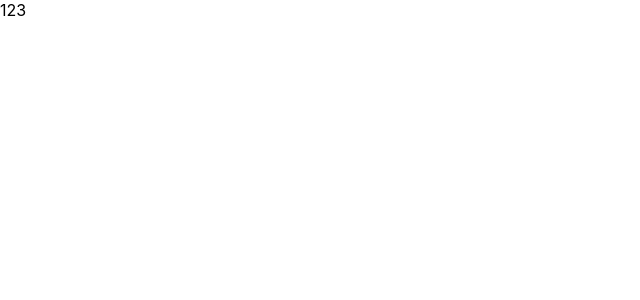
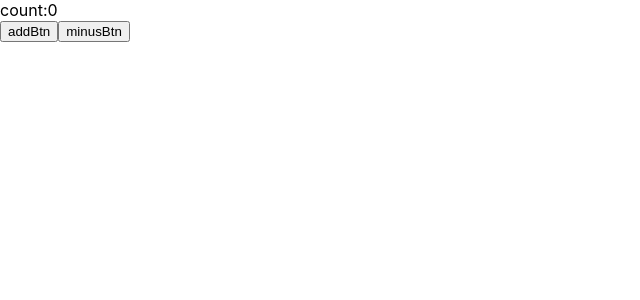
Before and after one commit to yuanguandong/code, a React (Create React App) app in the folder reactdemo/: page / in a window 1280 px wide. Shown: the top 300 px of the page, without its empty margins (0-640 px from the left). Built offline with nearby package versions, Linux system fonts and the light colour scheme.

Commit message:
feat: redux

```diff
--- /dev/null
+++ b/reactdemo/src/Redux.jsx
@@ -0,0 +1,114 @@
+import React, { useEffect, useState, memo, useMemo } from "react";
+import ReactDOM from "react-dom";
+
+// 迷你版redux实现
+// 全局数据集合构造函数
+function createStore(reducer) {
+  var state;
+  var listeners = [];
+  var getState = () => state;
+  var dispatch = (action) => {
+    state = reducer(state, action);
+    listeners.forEach((l) => l());
+  };
+  var subscribe = (listener) => {
+    listeners.push(listener);
+    return () => {
+      listeners = listeners.filter((l) => l !== listener);
+    };
+  };
+  dispatch();
+  return {
+    getState,
+    dispatch,
+    subscribe,
+  };
+}
+//数据处理器，纯函数
+var reducer = (state = {}, action) => {
+  if (!action) return state;
+  const { count = 0 } = state;
+  console.log(action);
+  switch (action.type) {
+    case "INCREMENT":
+      return { ...state, count: count + 1 };
+    case "DECREMENT":
+      return { ...state, count: count - 1 };
+    default:
+      return { ...state, count };
+  }
+};
+
+//迷你版redux-react实现
+const ConnectAdvanced = ({ WrappedComponent, actualChildProps }) => {
+  const renderedWrappedComponent = useMemo(
+    () => <WrappedComponent {...actualChildProps} />,
+    [WrappedComponent, actualChildProps]
+  );
+  return <>{renderedWrappedComponent}</>;
+};
+
+const ConnectFunction = (props) => {
+  const { store, mapStateToProps, dispatch, state, component } = props;
+  let [actualProps, setActualProps] = useState(state);
+  store.subscribe(function () {
+    const storeData = store.getState();
+    let state = mapStateToProps(storeData);
+    setActualProps(state);
+  });
+  return (
+    <ConnectAdvanced
+      WrappedComponent={component}
+      actualChildProps={{ ...actualProps, dispatch }}
+    />
+  );
+};
+
+const connect = (mapStateToProps) => {
+  var store = createStore(reducer);
+  const storeData = store.getState();
+  let state = mapStateToProps(storeData);
+  let dispatch = store.dispatch;
+  return (component) => {
+    return () => {
+      return (
+        <ConnectFunction
+          component={component}
+          store={store}
+          mapStateToProps={mapStateToProps}
+          dispatch={dispatch}
+          state={state}
+        />
+      );
+    };
+  };
+};
+
+const Page = function (props) {
+  const { count = 0, dispatch } = props;
+  console.log("count", count);
+  return (
+    <>
+      <div id="counter">count:{count}</div>
+      <button
+        id="addBtn"
+        onClick={() => {
+          dispatch({ type: "INCREMENT" });
+        }}
+      >
+        addBtn
+      </button>
+      <button
+        id="minusBtn"
+        onClick={() => {
+          dispatch({ type: "DECREMENT" });
+        }}
+      >
+        minusBtn
+      </button>
+    </>
+  );
+};
+
+const connectedPage = connect((props) => ({ count: props.count }))(Page);
+export default connectedPage;
--- a/reactdemo/src/index.js
+++ b/reactdemo/src/index.js
@@ -3,12 +3,16 @@ import ReactDOM from 'react-dom';
 import './index.css';
 import App from './App';
 import Lights from './Lights';
-import reportWebVitals from './reportWebVitals';
+import Redux from './Redux';
+import Reduxdemo from './reduxdemo';
+// import reportWebVitals from './reportWebVitals';
 
 ReactDOM.render(
   <React.StrictMode>
-    <App />
+    {/* <App /> */}
     {/* <Lights/> */}
+    {/* <Redux/> */}
+    <Reduxdemo/>
   </React.StrictMode>,
   document.getElementById('root')
 );
@@ -16,4 +20,4 @@ ReactDOM.render(
 // If you want to start measuring performance in your app, pass a function
 // to log results (for example: reportWebVitals(console.log))
 // or send to an analytics endpoint. Learn more: https://bit.ly/CRA-vitals
-reportWebVitals();
+// reportWebVitals();
--- /dev/null
+++ b/reactdemo/src/reduxdemo/connect.js
@@ -0,0 +1,51 @@
+import React, { useState, useMemo } from "react";
+import createStore from "./store";
+import reducers from "./reducer";
+//迷你版redux-react实现
+const ConnectAdvanced = ({ WrappedComponent, actualChildProps }) => {
+  const renderedWrappedComponent = useMemo(
+    () => <WrappedComponent {...actualChildProps} />,
+    [WrappedComponent, actualChildProps]
+  );
+  return <>{renderedWrappedComponent}</>;
+};
+
+const ConnectFunction = (props) => {
+  const { store, mapStateToProps, dispatch, state, component } = props;
+  let [actualProps, setActualProps] = useState(state);
+  store.subscribe(function () {
+    const storeData = store.getState();
+    let state = mapStateToProps(storeData);
+    setActualProps(state);
+  });
+  return (
+    <ConnectAdvanced
+      WrappedComponent={component}
+      actualChildProps={{ ...actualProps, dispatch }}
+    />
+  );
+};
+
+const connect = (mapStateToProps) => {
+  var store = window.store
+    ? window.store
+    : (window.store = createStore(reducers));
+  const storeData = store.getState();
+  let state = mapStateToProps(storeData);
+  let dispatch = store.dispatch;
+  return (component) => {
+    return () => {
+      return (
+        <ConnectFunction
+          component={component}
+          store={store}
+          mapStateToProps={mapStateToProps}
+          dispatch={dispatch}
+          state={state}
+        />
+      );
+    };
+  };
+};
+
+export default connect;
--- /dev/null
+++ b/reactdemo/src/reduxdemo/index.jsx
@@ -0,0 +1,34 @@
+import React from "react";
+import connect from "./connect";
+
+const Page = function (props) {
+  const { count = 0, dispatch = () => {} } = props;
+  console.log("count", count);
+  return (
+    <>
+      <div id="counter">count:{count}</div>
+      <button
+        id="addBtn"
+        onClick={() => {
+          dispatch({ type: "countReducer/INCREMENT" });
+        }}
+      >
+        addBtn
+      </button>
+      <button
+        id="minusBtn"
+        onClick={() => {
+          dispatch({ type: "countReducer/DECREMENT" });
+        }}
+      >
+        minusBtn
+      </button>
+    </>
+  );
+};
+
+// const connectedPage = connect((props) => ({ count: props.count }))(Page);
+const connectedPage = connect(({ count }) => ({ count }))(Page);
+
+export default connectedPage;
+// export default Page;
--- /dev/null
+++ b/reactdemo/src/reduxdemo/reducer.js
@@ -0,0 +1,15 @@
+//数据处理器，纯函数
+var countReducer = (state = {}, action) => {
+  if (!action) return state;
+  const { count = 0 } = state;
+  console.log(action);
+  switch (action) {
+    case "INCREMENT":
+      return { ...state, count: count + 1 };
+    case "DECREMENT":
+      return { ...state, count: count - 1 };
+    default:
+      return { ...state, count };
+  }
+};
+export default {countReducer}
--- /dev/null
+++ b/reactdemo/src/reduxdemo/store.js
@@ -0,0 +1,23 @@
+// 迷你版redux实现,全局数据仓库构造函数
+function createStore(reducers) {
+  var state = {};
+  var listeners = [];
+  var getState = () => state;
+  var dispatch = (actionObj) => {
+    let [model, action] = actionObj.type.split("/");
+    state = reducers[model](state, action);
+    listeners.forEach((l) => l());
+  };
+  var subscribe = (listener) => {
+    listeners.push(listener);
+    return () => {
+      listeners = listeners.filter((l) => l !== listener);
+    };
+  };
+  return {
+    getState,
+    dispatch,
+    subscribe,
+  };
+}
+export default createStore;
```
